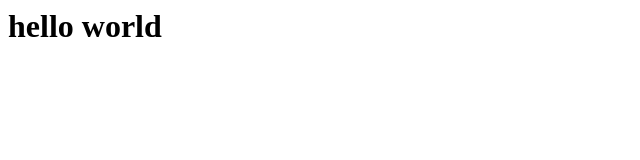
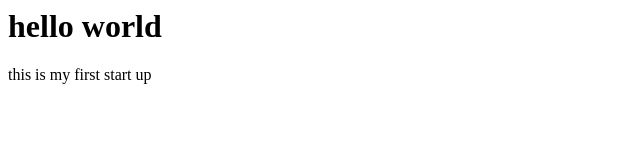
Before and after one commit to USMANLAWAL/note-app, a plain HTML site: page index.html in a window 1280 px wide. Shown: the whole page, without its empty margins (0-640 px from the left). Drawn offline with Linux system fonts and the light colour scheme.

Commit message:
first start up

```diff
--- a/index.html
+++ b/index.html
@@ -1 +1,2 @@
 <h1>hello world</h1>
+<p>this is my first start up</p>
```
